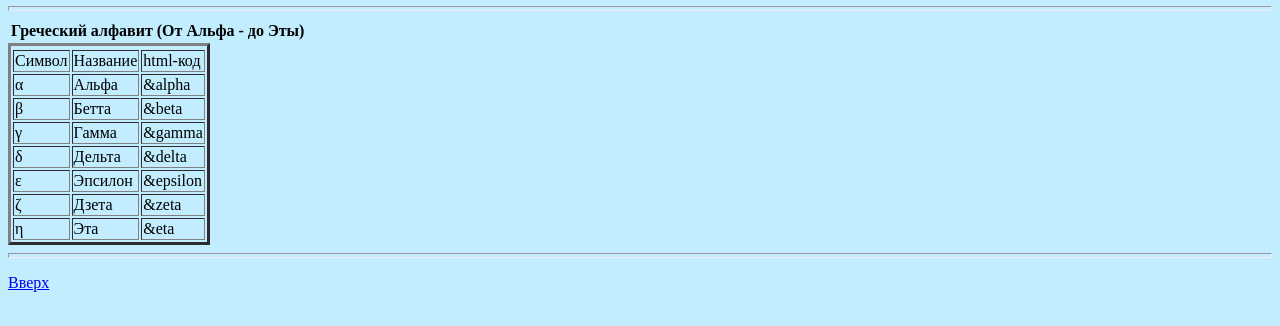
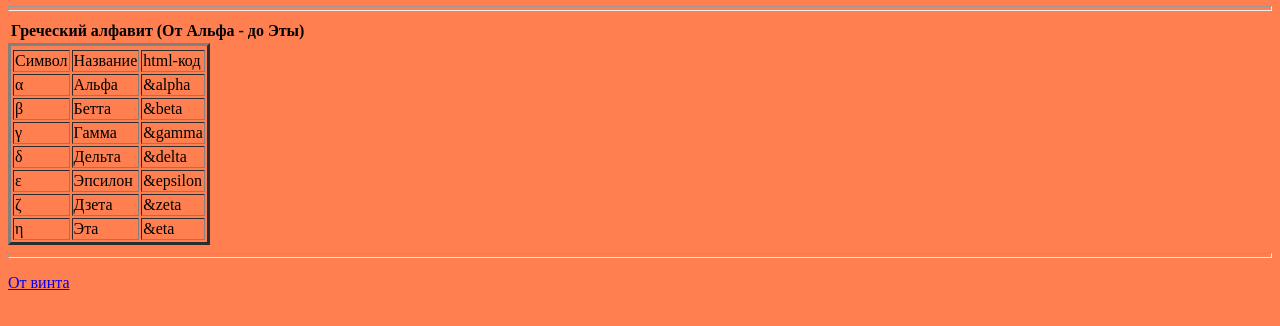
Before and after one commit to SuntsovAnton/SuntsovAnton.github.io, a plain HTML site: page index.html in a window 1280 px wide. Shown: the part 1247-1573 px from the top of the page. Drawn offline with Linux system fonts and the light colour scheme.

Commit message:
Update index.html

```diff
--- a/index.html
+++ b/index.html
@@ -1,4 +1,4 @@
-<html><head></head><body bgcolor="c1edff">
+<html><head></head><body bgcolor="ff7f50">
 
 <p><a name="top"></a></p>
 
@@ -81,7 +81,7 @@
 </tr>
 </tbody></table>
 <hr size="5">
-<p><a href="#top">Вверх</a></p>
+<p><a href="#top">От винта</a></p>
 
 <br><br><br><br><br><br><br><br><br><br><br><br><br><br><br><br><br><br>
 <br><br><br><br><br><br><br><br><br><br><br><br><br><br><br><br><br><br>
```
